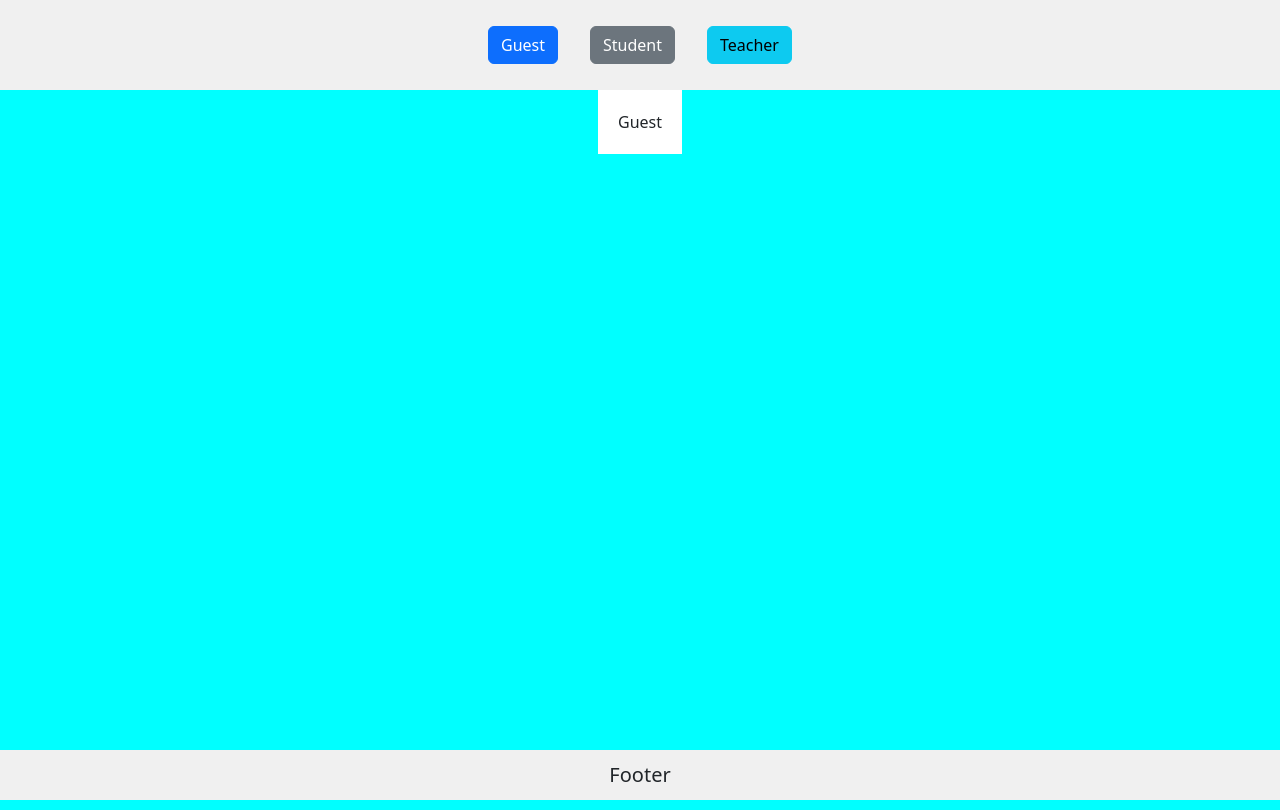
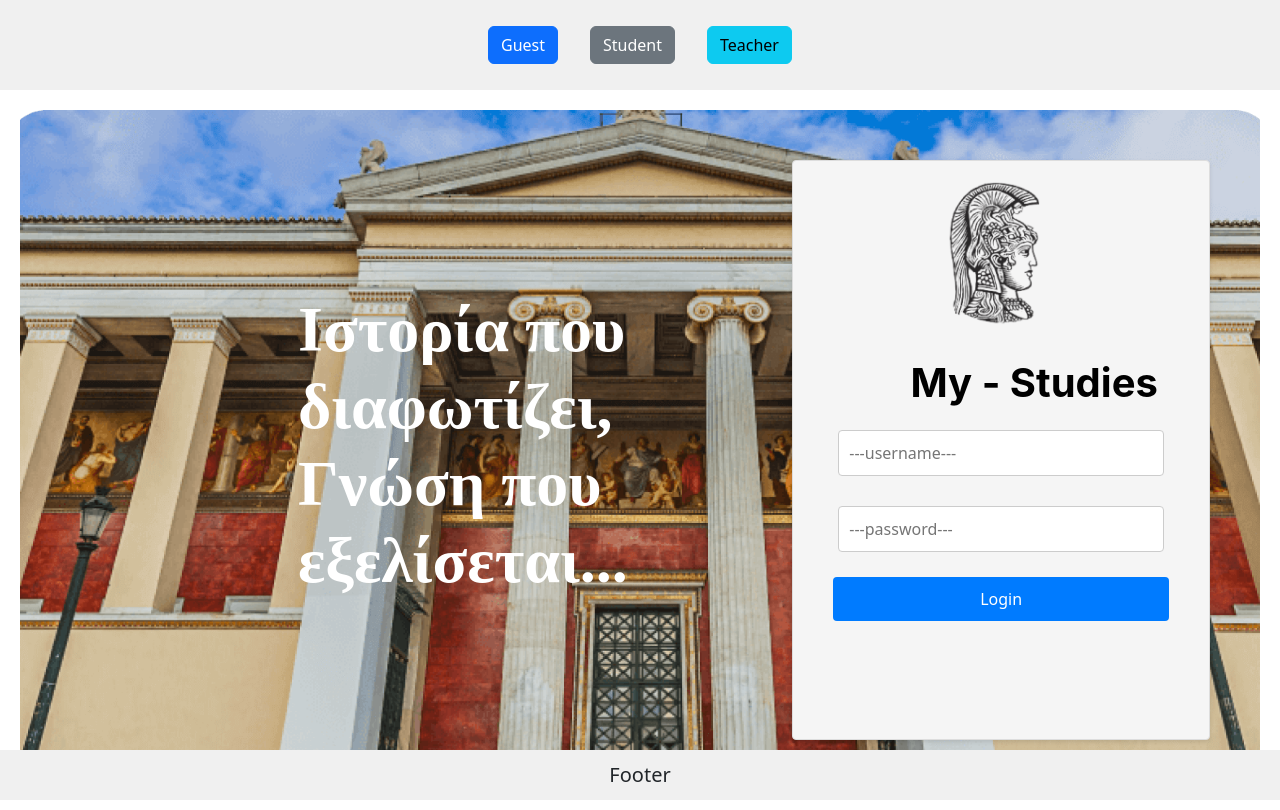
Before and after one commit to kostasalex/My_Studies-Redesign, a React (Vite) app in the folder client/: page / in a window 1280 px wide. Built offline with nearby package versions, Linux system fonts and the light colour scheme.

Commit message:
feat(homepage): add login section

```diff
--- a/client/src/components/UserSpecific/guest/Guest.jsx
+++ b/client/src/components/UserSpecific/guest/Guest.jsx
@@ -1,6 +1,10 @@
+import LoginSection from "./login/LoginSection"
+
 const Guest = () => {
   return (
-    <div>Guest</div>
+    <div>
+      <LoginSection/>
+    </div>
   )
 }
 
--- /dev/null
+++ b/client/src/components/UserSpecific/guest/login/LoginForm.jsx
@@ -0,0 +1,21 @@
+import styles from "./LoginForm.module.css";
+
+const LoginForm = () => {
+  return (
+    <div className={styles["login-form"]}>
+      <img src="/src/assets/logo-large.png" alt="Login" className={styles["login-image"]} />
+      <form>
+      <h1>My - Studies</h1>
+        <div className={styles["input-group"]}>
+          <input type="text" id="username" name="username" placeholder="---username---" required />
+        </div>
+        <div className={styles["input-group"]}>
+          <input type="password" id="password" name="password" placeholder="---password---" required />
+        </div>
+        <button type="submit" className={styles["login-button"]}>Login</button>
+      </form>
+    </div>
+  );
+};
+
+export default LoginForm;
--- /dev/null
+++ b/client/src/components/UserSpecific/guest/login/LoginForm.module.css
@@ -0,0 +1,70 @@
+.login-form {
+    width: 542px;
+    height: 580px;
+    padding: 20px;
+    border: 1px solid #ddd;
+    border-radius: 4px;
+    box-shadow: 0 2px 4px rgba(0, 0, 0, 0.1);
+    background: #F5F5F5;
+    display: flex;
+    flex-direction: column;
+
+}
+
+.login-form form{
+    display: flex;
+    flex-direction: column;
+    justify-content: center;
+    padding: 0 20px;
+}
+
+.login-form h1{
+    padding: 10px;
+    color: #000;
+    font-family: Inter;
+    font-size: 40px;
+    font-weight: 700;
+    line-height: normal;
+}
+
+.login-image {
+    align-self: center;
+    width: 30%;
+    height: auto;
+    margin-bottom: 20px;
+}
+
+.input-group {
+    margin-bottom: 20px;
+    padding: 5px;
+}
+
+.input-group input {
+    width: 100%;
+    padding: 10px;
+    border: 1px solid #ccc;
+    border-radius: 4px;
+}
+
+.button-group {
+    display: flex;
+    justify-content: space-between;
+}
+
+.login-button,
+.register-button {
+    padding: 10px 20px;
+    border: none;
+    border-radius: 4px;
+    cursor: pointer;
+}
+
+.login-button {
+    background-color: #007bff;
+    color: white;
+}
+
+.register-button {
+    background-color: #28a745;
+    color: white;
+}
--- /dev/null
+++ b/client/src/components/UserSpecific/guest/login/LoginSection.jsx
@@ -0,0 +1,13 @@
+import styles from "./LoginSection.module.css"
+import LoginForm from "./LoginForm"
+
+const LoginSection = () => {
+  return (
+    <div className={styles["login-section"]}>
+        <h1>Ιστορία που διαφωτίζει, <br /> Γνώση που εξελίσεται...</h1>
+        <LoginForm/>
+    </div>
+  )
+}
+
+export default LoginSection
--- /dev/null
+++ b/client/src/components/UserSpecific/guest/login/LoginSection.module.css
@@ -0,0 +1,19 @@
+.login-section {
+    background-image: url('/src/assets/homepage/homebg.png');
+    background-size: cover;
+    background-position: center;
+    background-repeat: no-repeat;
+    display:flex;
+    justify-content: space-between;
+    align-items: center;
+    padding:50px;
+}
+
+.login-section h1{
+    color: #FFF;
+    font-feature-settings: 'clig' off, 'liga' off;
+    font-family: Poppins;
+    font-size: 64px;
+    font-weight: 600;
+    margin-left:20%;
+}
--- a/client/src/custom.scss
+++ b/client/src/custom.scss
@@ -4,7 +4,7 @@ $container-max-widths: (
   md: 720px,
   lg: 960px,
   xl: 1240px,
-  xxl: 1920px
+  xxl: 1800px
 );
 
 @import '../../node_modules/bootstrap/scss/bootstrap';
```
Also changed, not shown: client/src/assets/homepage/homebg.png (added), client/src/assets/logo-large.png (added).
